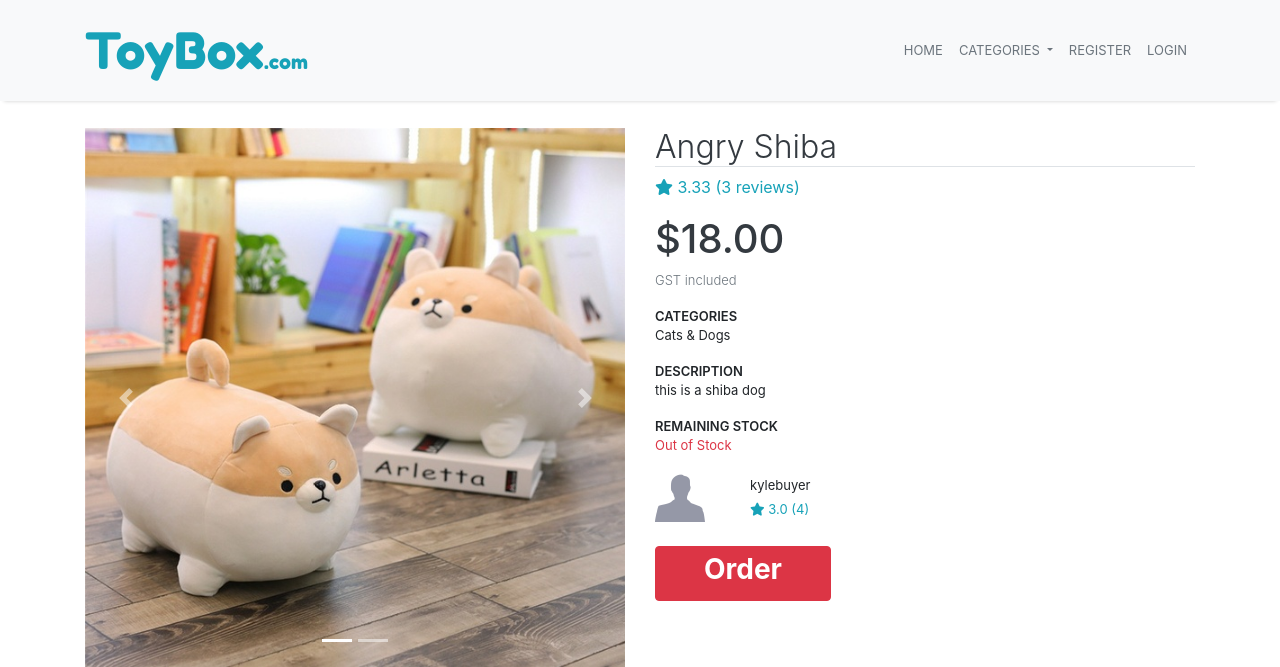
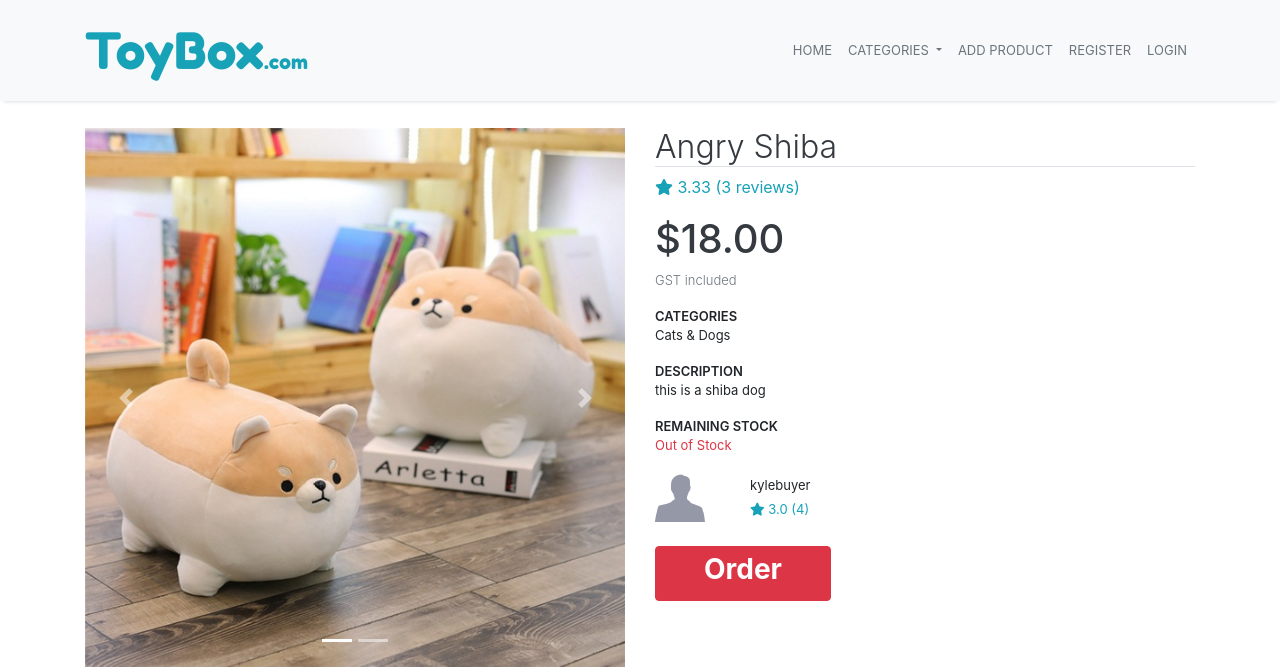
Before and after one commit to johnstonekyle/IAB207, a Flask app: page /product/1 in a window 1280 px wide. Shown: the top 667 px of the page. Run offline with Flask 2, Linux system fonts and the light colour scheme; data comes from the database, SQL or seed files in the repository; some libraries are stand-ins or nearby versions.

Commit message:
Small update to navbar and adding product accessibility

```diff
--- a/marketplace/templates/base.html
+++ b/marketplace/templates/base.html
@@ -51,9 +51,16 @@
                             <a class="dropdown-item" href="{{ url_for('main.index_category', category='Other') }}">Other</a>
                         </div>
                     </li>
+
                     {% if current_user.seller == True %} <!--if user is a seller, allow them to add a product-->
                         <li class="nav-item">
                             <a class="nav-link text-secondary small-font" href="{{ url_for('product.add') }}">ADD PRODUCT</a>
+                        </li>
+                    {% endif %}
+
+                    {% if current_user.seller != True %} <!--if user is not a seller, redirect to login-->
+                        <li class="nav-item">
+                            <a class="nav-link text-secondary small-font" href="{{ url_for('auth.login') }}">ADD PRODUCT</a>
                         </li>
                     {% endif %}
 
```
